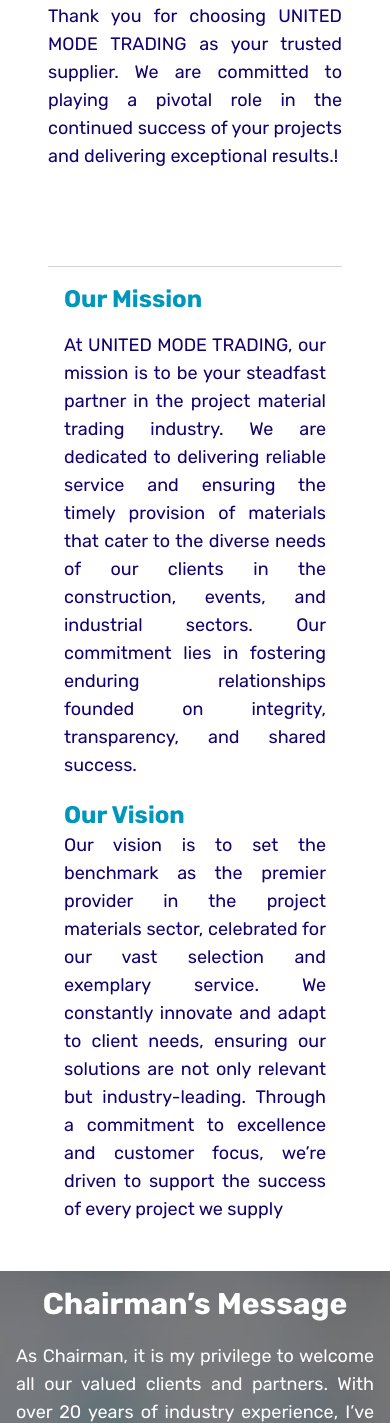
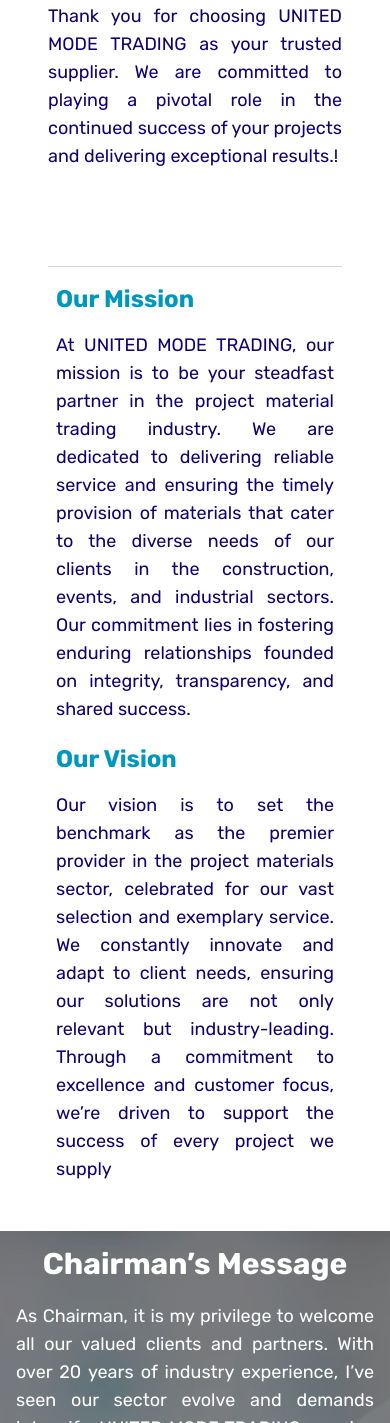
Before and after one commit to Rishal-pc7/umtksa, a React (Vite) app: page /about in a window 390 px wide. Shown: the part 1139-2562 px from the top of the page. Built offline with nearby package versions, Linux system fonts and the light colour scheme.

Commit message:
Design Changes

```diff
--- a/src/Components/About/About.jsx
+++ b/src/Components/About/About.jsx
@@ -30,13 +30,13 @@
 
     </div>
         <hr className="w-full border-gray-300 my-4"/>
-              <div className="flex flex-col px-4 md:p-4 slider from-left">
+              <div className="flex flex-col px-2 md:p-4 slider from-left">
                  <div className="text-blue font-bold text-2xl text-brand-cyan">Our Mission </div>
                  <div className="text-blue font-normal text-lg text-justify mt-4 text-brand-blue">At UNITED MODE TRADING, our mission is to be your steadfast partner in the project material trading industry. We are dedicated to delivering reliable service and ensuring the timely provision of materials that cater to the diverse needs of our clients in the construction, events, and industrial sectors. Our commitment lies in fostering enduring relationships founded on integrity, transparency, and shared success.</div>
              </div>
-              <div className="flex flex-col mt-5 px-4  md:p-4 slider from-left">
+              <div className="flex flex-col mt-5 px-2  md:p-4 slider from-left">
                  <div className="text-blue font-bold text-2xl text-brand-cyan">Our Vision</div>
-                 <div className="text-blue font-normal text-lg text-justify text-brand-blue mt- text-br">Our vision is to set the benchmark as the premier provider in the project materials sector, celebrated for our vast selection and exemplary service. We constantly innovate and adapt to client needs, ensuring our solutions are not only relevant but industry-leading. Through a commitment to excellence and customer focus, we’re driven to support the success of every project we supply</div>
+                 <div className="text-blue font-normal text-lg text-justify text-brand-blue mt-4 text-br">Our vision is to set the benchmark as the premier provider in the project materials sector, celebrated for our vast selection and exemplary service. We constantly innovate and adapt to client needs, ensuring our solutions are not only relevant but industry-leading. Through a commitment to excellence and customer focus, we’re driven to support the success of every project we supply</div>
              </div>
 
     </div>
```
